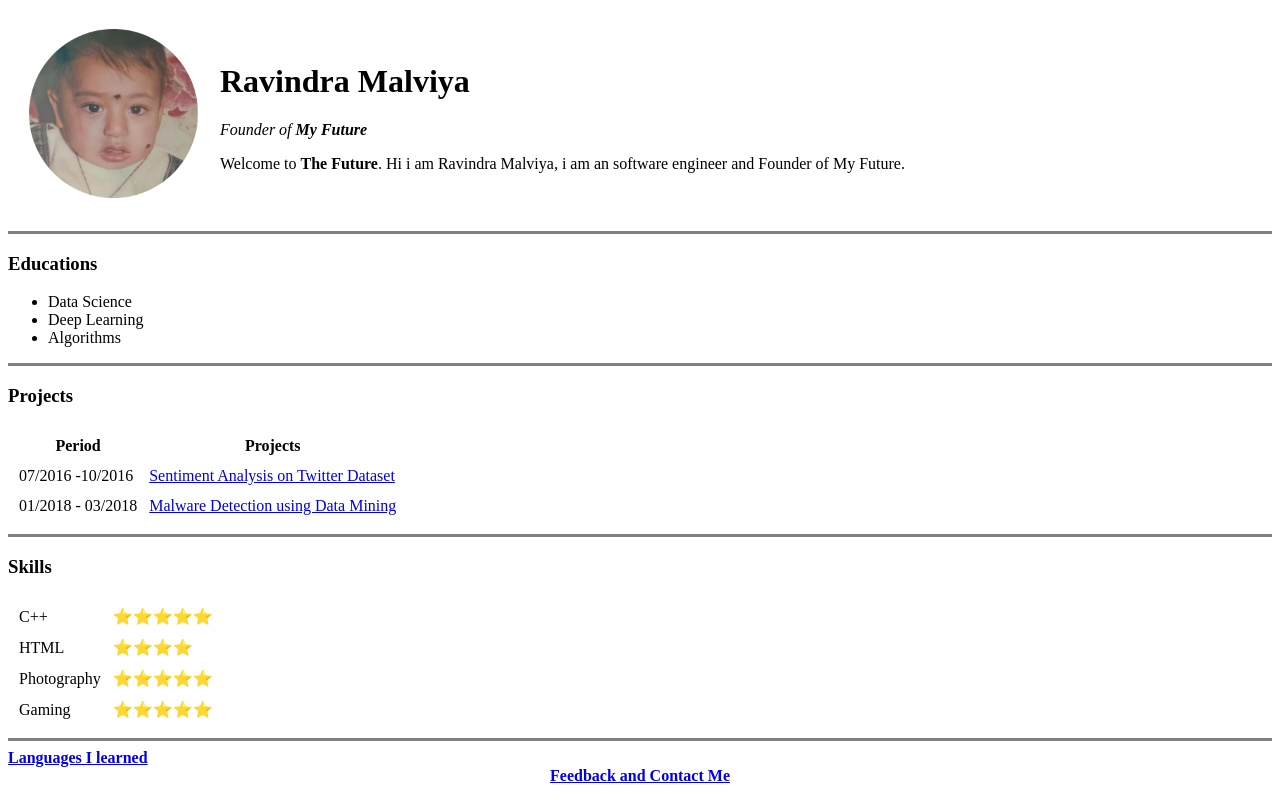
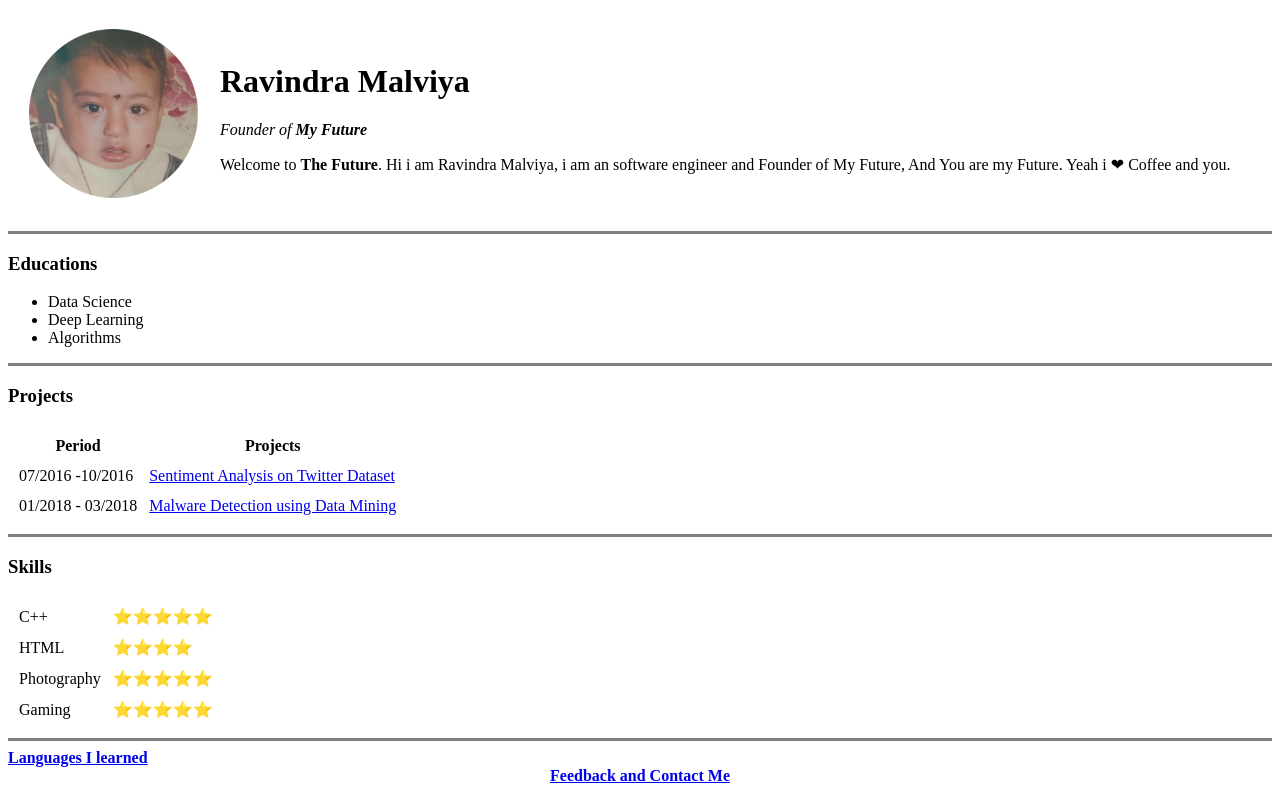
Before and after one commit to ravi31-k/cv, a plain HTML site: page index.html in a window 1280 px wide. Drawn offline with Linux system fonts and the light colour scheme.

Commit message:
Update index.html

```diff
--- a/index.html
+++ b/index.html
@@ -16,7 +16,7 @@
       --></td>
       <td>  <h1> Ravindra Malviya</h1>
         <p><em> Founder of <strong>My Future</strong></em> </p>
-        <p>Welcome to <strong>The Future</strong>. Hi i am Ravindra Malviya, i am an software engineer and Founder of My Future.
+        <p>Welcome to <strong>The Future</strong>. Hi i am Ravindra Malviya, i am an software engineer and Founder of My Future, And You are my Future. Yeah i ❤ Coffee and you.
 </td>
     </tr>
   </table>
```
